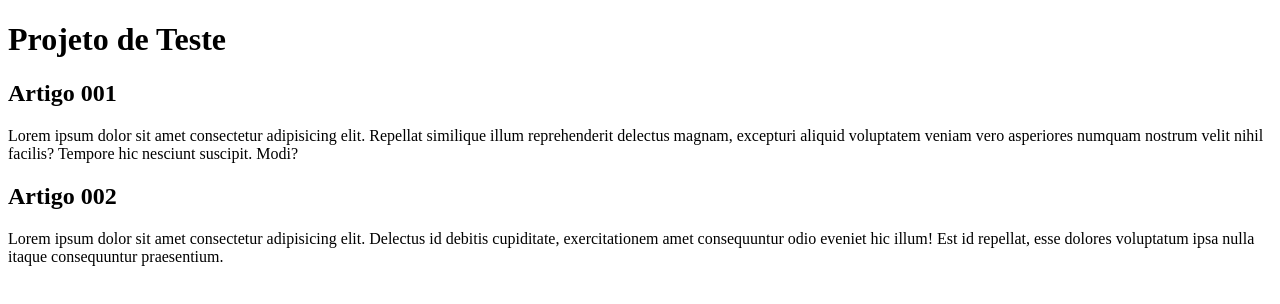
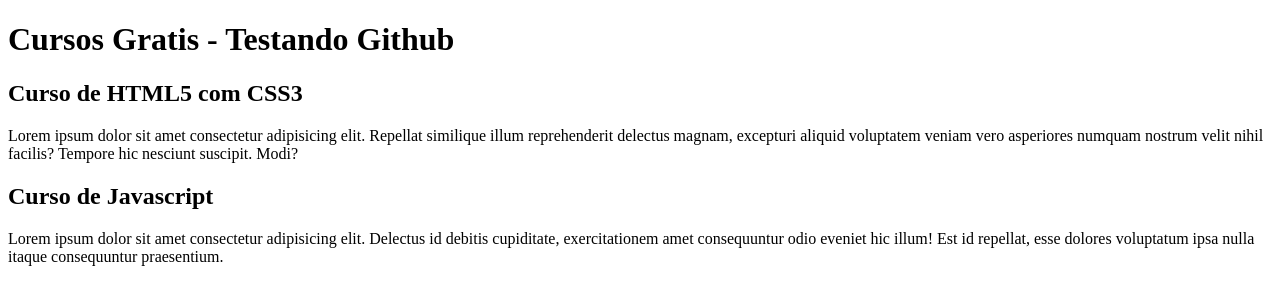
Before and after one commit to EuclidesPinheiro/projeto-site, a plain HTML site: page index.html in a window 1280 px wide. Drawn offline with Linux system fonts and the light colour scheme.

Commit message:
Adding the first content

```diff
--- a/index.html
+++ b/index.html
@@ -9,14 +9,14 @@
 <body>
     <main>
         <header>
-            <h1> Projeto de Teste</h1>
+            <h1> Cursos Gratis - Testando Github </h1>
         </header>
         <artcile>
-            <h2> Artigo 001</h2>
+            <h2> Curso de HTML5 com CSS3</h2>
             <p>Lorem ipsum dolor sit amet consectetur adipisicing elit. Repellat similique illum reprehenderit delectus magnam, excepturi aliquid voluptatem veniam vero asperiores numquam nostrum velit nihil facilis? Tempore hic nesciunt suscipit. Modi?</p>
         </artcile>
         <article>
-            <h2>Artigo 002</h2>
+            <h2>Curso de Javascript</h2>
             <P>Lorem ipsum dolor sit amet consectetur adipisicing elit. Delectus id debitis cupiditate, exercitationem amet consequuntur odio eveniet hic illum! Est id repellat, esse dolores voluptatum ipsa nulla itaque consequuntur praesentium.</P>
         </article>
     </main>
```
